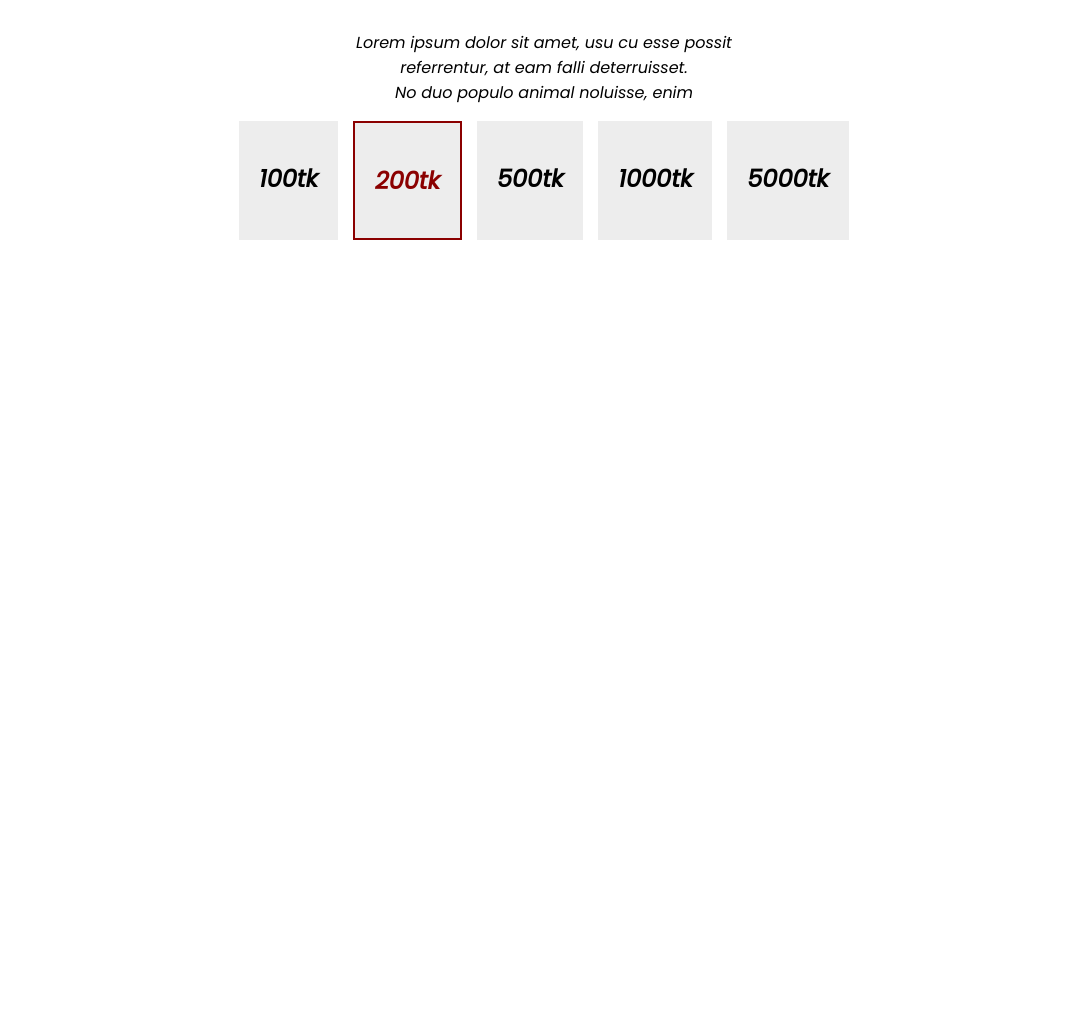
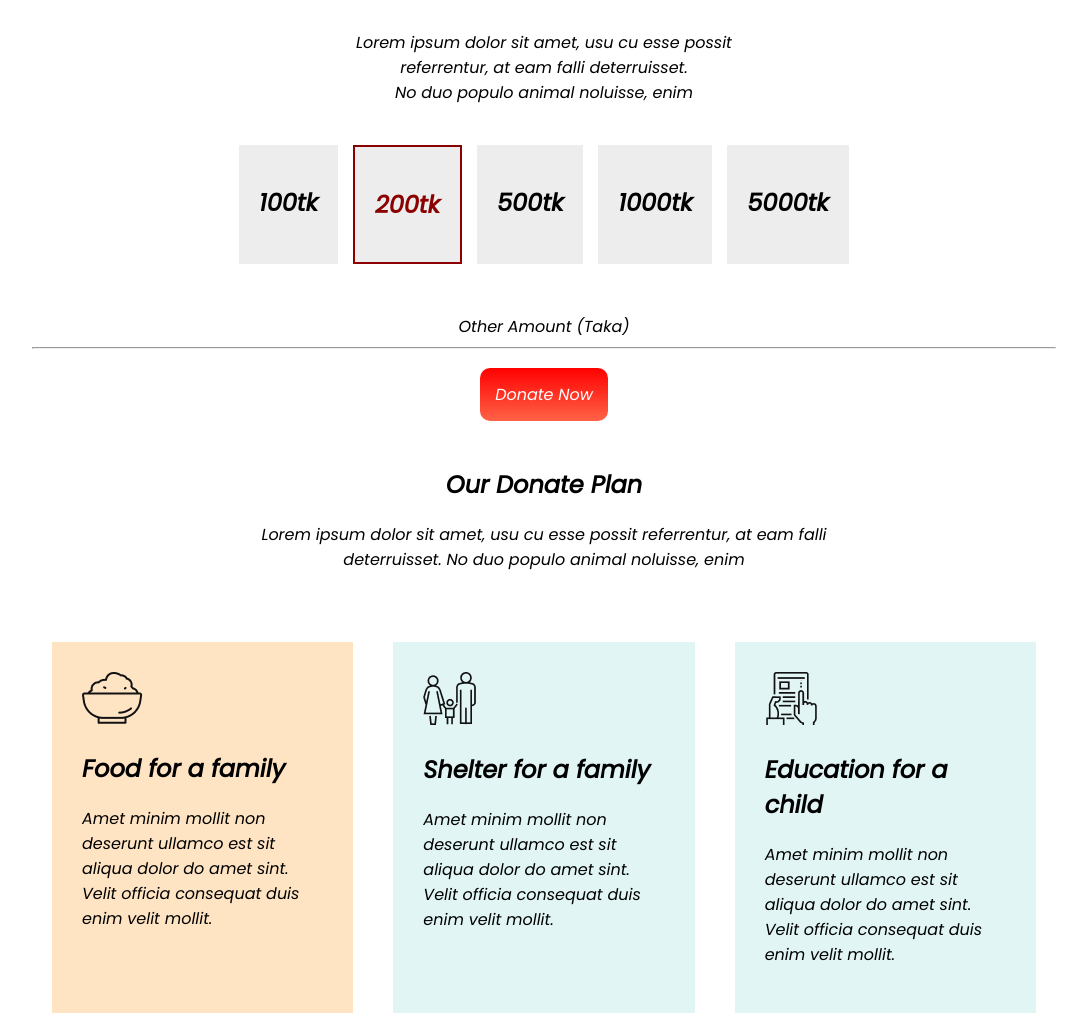
Before and after one commit to Monayem82/First-assainment, a plain HTML site: page index.html in a window 1280 px wide. Shown: the part 768-1801 px from the top of the page, without its empty margins (96-1183 px from the left). Before the commit the page ends 1008 px from the top, so only its background shows below. Drawn offline with Linux system fonts and the light colour scheme.

Commit message:
Second-Done

```diff
--- a/index.html
+++ b/index.html
@@ -44,6 +44,44 @@
                 <h1>5000tk</h1>
             </div>
         </div>
+        <div class="section-2-last">
+            Other Amount (Taka)
+            <hr><br>
+            <a class="link-button" target="_blank" href="">Donate Now</a>
+        </div>
+
+    </section>
+    <section>
+        <div class="section-3">
+            <h1>Our Donate Plan</h1>
+            <p>Lorem ipsum dolor sit amet, usu cu esse possit referrentur, at eam falli <br>deterruisset. No duo populo animal noluisse, enim</p>
+        </div>
+        <div class="display-flex-2">
+            <div class="sec-3-half bacground">
+                <img src="icons/food.png" alt="">
+                <h2>Food for a family</h2>
+                <p>Amet minim mollit non deserunt
+                    ullamco est sit aliqua dolor do amet
+                    sint. Velit officia consequat duis enim
+                    velit mollit.</p>
+            </div>
+            <div class="sec-3-half bacground-2">
+                <img src="icons/shelter.png " alt="">
+                <h2>Shelter for a family</h2>
+                <p>Amet minim mollit non deserunt
+                    ullamco est sit aliqua dolor do amet
+                    sint. Velit officia consequat duis enim
+                    velit mollit.</p>
+            </div>
+            <div class="sec-3-half bacground-2">
+                <img src="icons/Frame-1.png" alt="">
+                <h2>Education for a child</h2>
+                <p>Amet minim mollit non deserunt
+                    ullamco est sit aliqua dolor do amet
+                    sint. Velit officia consequat duis enim
+                    velit mollit.</p>
+            </div>
+        </div>
     </section>
 </body>
 </html>
--- a/style.css
+++ b/style.css
@@ -6,6 +6,7 @@ body{
 .section-1{
     background-image: url('images/donation13.jpg');
     height: 625px;
+    width: 100%;
     background-repeat: no-repeat;
     background-size: cover;
     position: relative;
@@ -49,7 +50,8 @@ body{
 }
 .display-flex{
     display: flex;
-    margin-left: 320px;
+    width: 50%;
+    margin: 40px auto;
 }
 .section-2-half{
     text-align: center;
@@ -62,3 +64,38 @@ body{
     color: darkred;
     border: 2px solid darkred;
 }
+
+.section-2-last{
+    width: 80%;
+    margin: 0 auto;
+    position: relative;
+    text-align: center;
+    margin-bottom: 60px;
+    margin-top: 50px;
+}
+.inputs{
+    margin-top: 40px;
+    margin-bottom: 30px;
+}
+.section-3{
+
+    text-align: center;
+    width: 50%;
+    margin: 0 auto;
+}
+.sec-3-half{
+    margin: 20px;
+    padding: 30px;
+}
+.display-flex-2{
+    display: flex;
+    width: 80%;
+    margin: 0 auto;
+    margin-top: 50px;
+}
+.bacground{
+    background-color: bisque;
+}
+.bacground-2{
+    background-color: rgb(225, 245, 245);
+}
```
